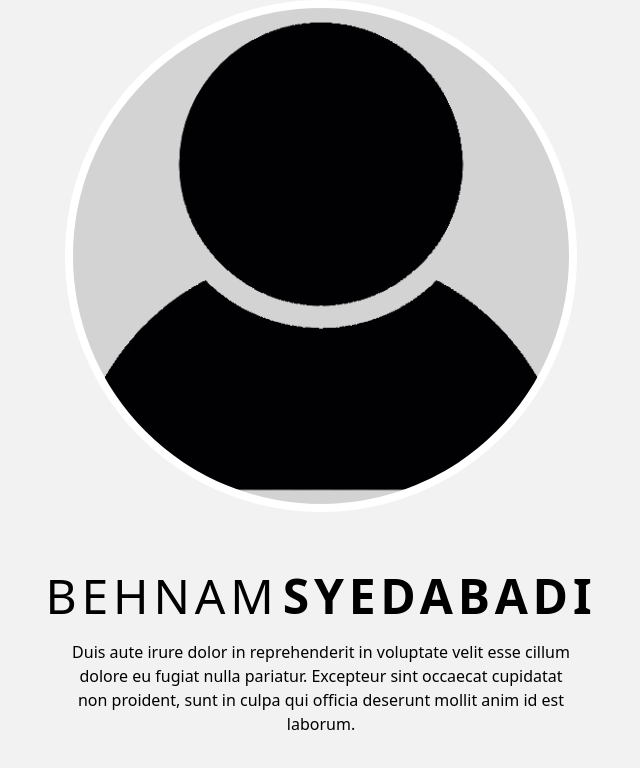
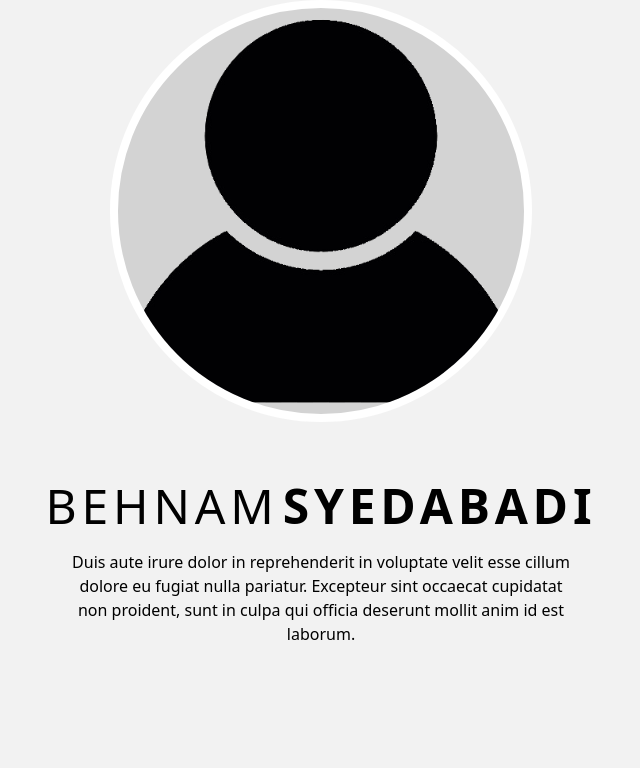
Before and after one commit to BehnamSeydAbadi/Portfolio, a React (Create React App) app: page / in a window 1280 px wide. Shown: the top 768 px of the page, without its empty margins (319-959 px from the left). Built offline with nearby package versions, Linux system fonts and the light colour scheme.

Commit message:
Image width and height added to AboutMe component.

```diff
--- a/src/Components/AboutMe.jsx
+++ b/src/Components/AboutMe.jsx
@@ -7,13 +7,15 @@ function AboutMe({ Name, LastName, summary }) {
 
   const nameStyleClass = "text-5xl uppercase tracking-widest";
 
+  const imageWidth = 422;
+
   return (
     <div className="flex flex-col justify-center items-center">
       <Image
         imageTemplate={ImageTemplateEnum.CIRCLE}
         imageUrl={"/Images/userImage.svg"}
-        width={512}
-        height={512}
+        width={imageWidth}
+        height={imageWidth}
         alt={"XXX"}
       />
 
```
